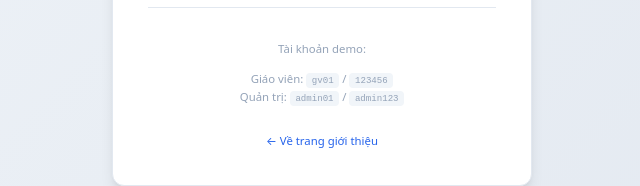
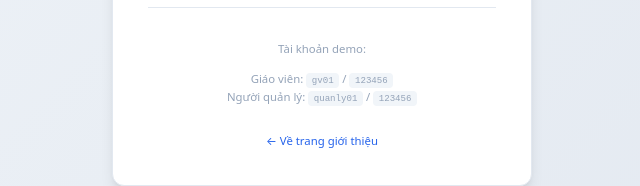
Before and after one commit to dotlinux26/quanlydiem, a React (Vite) app: page /login in a window 1280 px wide. Shown: the part 514-700 px from the top of the page, without its empty margins (318-958 px from the left). Built offline with nearby package versions, Linux system fonts and the light colour scheme.

Commit message:
refactor: chuẩn hóa vai trò Người quản lý (QUAN_LY) thay thế Admin, cập nhật toàn bộ docs + code theo WHITEBOOK v2.0 (11 US)

```diff
--- a/src/App.jsx
+++ b/src/App.jsx
@@ -44,11 +44,11 @@ function App() {
                 </ProtectedRoute>
               }
             />
-            {/* Admin routes - chỉ ADMIN */}
+            {/* Admin routes - chỉ QUAN_LY */}
             <Route
               path="admin"
               element={
-                <ProtectedRoute roles={[ROLES.ADMIN]}>
+                <ProtectedRoute roles={[ROLES.QUAN_LY]}>
                   <AdminDashboardPage />
                 </ProtectedRoute>
               }
@@ -56,7 +56,7 @@ function App() {
             <Route
               path="admin/classes"
               element={
-                <ProtectedRoute roles={[ROLES.ADMIN]}>
+                <ProtectedRoute roles={[ROLES.QUAN_LY]}>
                   <AdminClassesPage />
                 </ProtectedRoute>
               }
--- a/src/components/Navbar.jsx
+++ b/src/components/Navbar.jsx
@@ -3,7 +3,7 @@ import { useAuth } from '../hooks/useAuth.js'
 import { ROLE_LABELS } from '../constants/roles.js'
 
 export default function Navbar() {
-  const { user, logout } = useAuth()
+  const { user, logout, isQuanLy } = useAuth()
   const location = useLocation()
   const navigate = useNavigate()
 
@@ -22,7 +22,7 @@ export default function Navbar() {
         >
           Lớp học
         </Link>
-        {user?.role === 'ADMIN' && (
+        {isQuanLy && (
           <Link
             to="/admin"
             className={location.pathname.startsWith('/admin') ? 'active' : ''}
@@ -32,7 +32,7 @@ export default function Navbar() {
         )}
       </nav>
       <div className="navbar-user">
-        <span className={`role-badge ${user?.role === 'ADMIN' ? 'admin' : ''}`}>
+        <span className={`role-badge ${isQuanLy ? 'quan-ly' : ''}`}>
           {ROLE_LABELS[user?.role] ?? user?.role}
         </span>
         <span style={{ color: '#64748b', fontSize: '0.8rem' }}>{user?.name}</span>
--- a/src/components/ProtectedRoute.jsx
+++ b/src/components/ProtectedRoute.jsx
@@ -14,15 +14,15 @@ export default function ProtectedRoute({ children, roles }) {
     return <Navigate to="/" replace />
   }
 
-  // Admin không truy cập trang giáo viên
+  // Người quản lý không truy cập trang giáo viên
   const isTeacherRoute = location.pathname.startsWith('/lop')
-  if (user.role === ROLES.ADMIN && isTeacherRoute) {
+  if (user.role === ROLES.QUAN_LY && isTeacherRoute) {
     return <Navigate to="/admin" replace />
   }
 
-  // Giáo viên không truy cập trang admin
-  const isAdminRoute = location.pathname.startsWith('/admin')
-  if (user.role === ROLES.GIAO_VIEN && isAdminRoute) {
+  // Giáo viên không truy cập trang người quản lý
+  const isManagerRoute = location.pathname.startsWith('/admin')
+  if (user.role === ROLES.GIAO_VIEN && isManagerRoute) {
     return <Navigate to="/lop" replace />
   }
 
--- a/src/constants/roles.js
+++ b/src/constants/roles.js
@@ -1,9 +1,9 @@
 export const ROLES = {
   GIAO_VIEN: 'GIAO_VIEN',
-  ADMIN: 'ADMIN',
+  QUAN_LY: 'QUAN_LY',
 }
 
 export const ROLE_LABELS = {
   [ROLES.GIAO_VIEN]: 'Giáo viên',
-  [ROLES.ADMIN]: 'Quản trị viên',
+  [ROLES.QUAN_LY]: 'Người quản lý',
 }
--- a/src/context/AuthProvider.jsx
+++ b/src/context/AuthProvider.jsx
@@ -20,7 +20,7 @@ export function AuthProvider({ children }) {
   const value = {
     user,
     isAuthed: Boolean(user),
-    isAdmin: user?.role === ROLES.ADMIN,
+    isQuanLy: user?.role === ROLES.QUAN_LY,
     isGiaoVien: user?.role === ROLES.GIAO_VIEN,
     login,
     logout,
--- a/src/db/seed.js
+++ b/src/db/seed.js
@@ -72,10 +72,10 @@ export function createSeed() {
       },
       {
         id: 2,
-        username: 'admin01',
-        password: 'admin123',
-        role: 'ADMIN',
-        name: 'Quản trị viên',
+        username: 'quanly01',
+        password: '123456',
+        role: 'QUAN_LY',
+        name: 'Người quản lý',
       },
     ],
     lops,
--- a/src/pages/AdminDashboardPage.jsx
+++ b/src/pages/AdminDashboardPage.jsx
@@ -63,7 +63,7 @@ export default function AdminDashboardPage() {
               <h4 style={{ margin: '0 0 0.5rem', display: 'flex', alignItems: 'center', gap: '0.5rem' }}>👤 Quản lý tài khoản</h4>
               <ul style={{ margin: 0, paddingLeft: '1.25rem', fontSize: '0.875rem', color: '#475569' }}>
                 <li>Tạo / Sửa / Xóa tài khoản GV</li>
-                <li>Phân vai trò (GV / Admin)</li>
+                <li>Phân vai trò (GV / Người quản lý)</li>
                 <li>Reset mật khẩu, khóa tài khoản</li>
               </ul>
             </div>
--- a/src/pages/ClassListPage.jsx
+++ b/src/pages/ClassListPage.jsx
@@ -42,7 +42,7 @@ export default function ClassListPage() {
           <div className="empty-state">
             <div className="icon" aria-hidden="true">📚</div>
             <h3>Chưa có lớp nào</h3>
-            <p>Bạn chưa được phân công lớp học nào. Vui lòng liên hệ quản trị viên.</p>
+            <p>Bạn chưa được phân công lớp học nào. Vui lòng liên hệ người quản lý.</p>
           </div>
         </div>
       ) : (
--- a/src/pages/LoginPage.jsx
+++ b/src/pages/LoginPage.jsx
@@ -29,7 +29,7 @@ export default function LoginPage() {
         return
       }
       // Redirect based on role
-      const target = session.role === 'ADMIN' ? '/admin' : (from || '/lop')
+      const target = session.role === 'QUAN_LY' ? '/admin' : (from || '/lop')
       navigate(target, { replace: true })
     } finally {
       setSubmitting(false)
@@ -80,7 +80,7 @@ export default function LoginPage() {
           <p>Tài khoản demo:</p>
           <p>
             Giáo viên: <code>gv01</code> / <code>123456</code><br />
-            Quản trị: <code>admin01</code> / <code>admin123</code>
+            Người quản lý: <code>quanly01</code> / <code>123456</code>
           </p>
           <Link to="/" style={{ marginTop: '1rem', display: 'inline-block' }}>← Về trang giới thiệu</Link>
         </div>
```
Also changed, not shown: 7 other files (tests, documents, lock files or other folders).
